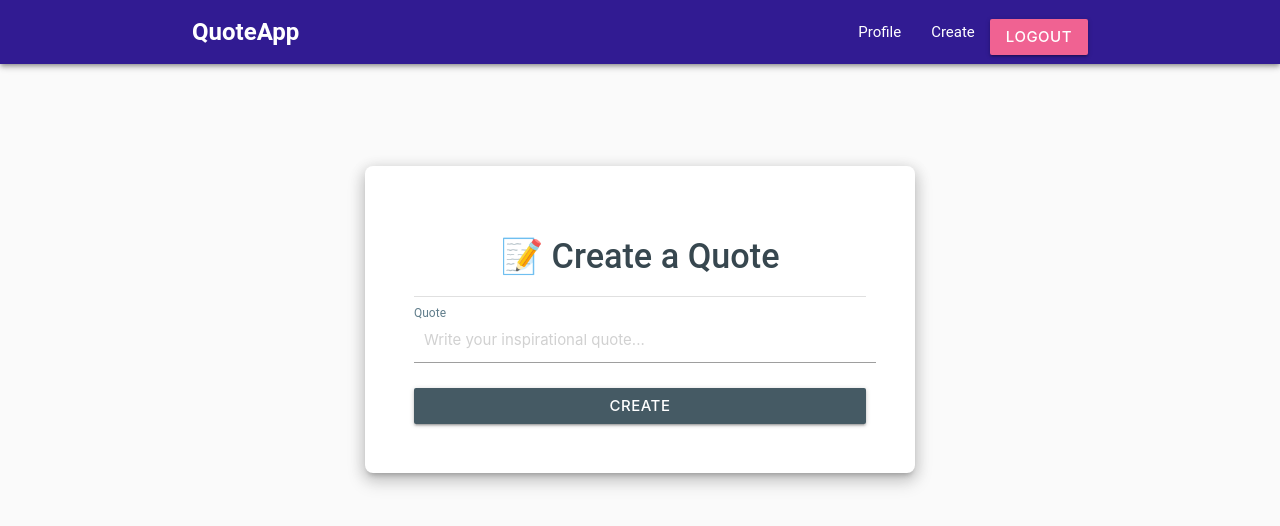
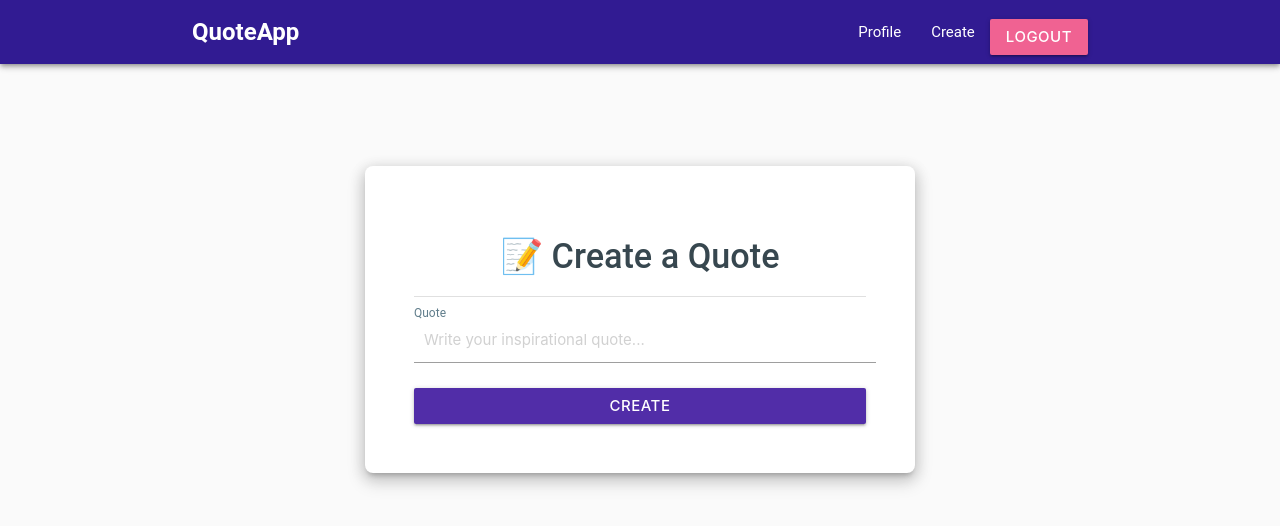
Before and after one commit to Muhammadasim225/quote-app, a React (Vite) app: page /create-quote in a window 1280 px wide. Shown: the top 526 px of the page. Built offline with nearby package versions, Linux system fonts and the light colour scheme; no server answers; sample sign-in values are in the browser's storage.

Commit message:
Update CreateQuote.jsx

```diff
--- a/src/components/CreateQuote.jsx
+++ b/src/components/CreateQuote.jsx
@@ -66,7 +66,7 @@ const CreateQuote = () => {
 
             <button
               type="submit"
-              className="btn waves-effect waves-light blue-grey darken-2 z-depth-1"
+              className="btn waves-effect waves-light deep-purple darken-2 z-depth-1"
               style={{ width: "100%" }}
               disabled={loading}
             >
```
